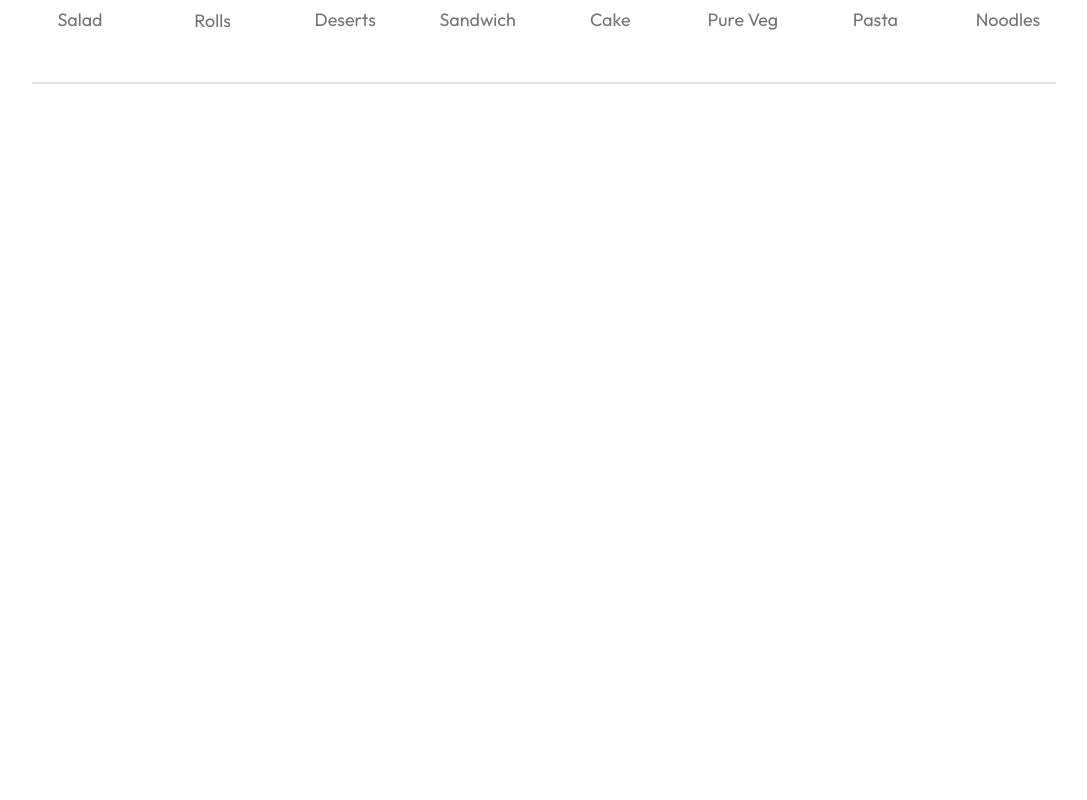
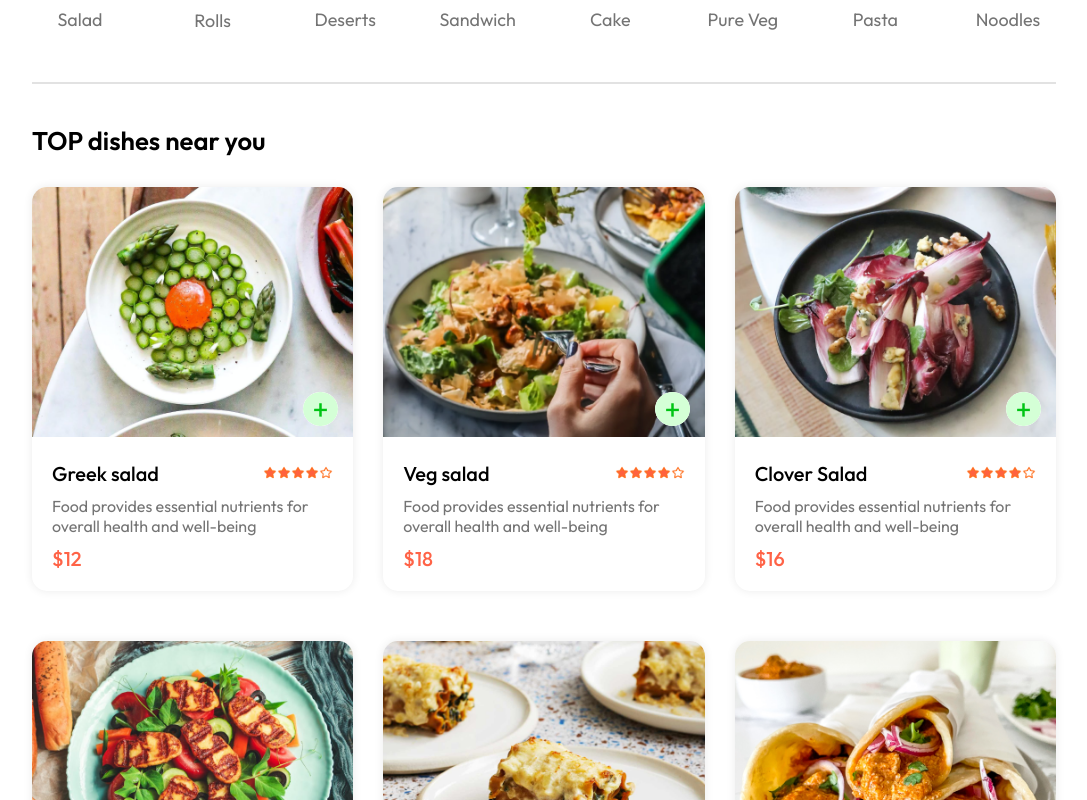
Before and after one commit to HADJADJDAOUD/undre_dev, a React (Vite) app in the folder frontend/: page / in a window 1280 px wide. Shown: the part 840-1640 px from the top of the page, without its empty margins (96-1183 px from the left). Before the commit the page ends 934 px from the top, so only its background shows below. Built offline with nearby package versions, Linux system fonts and the light colour scheme.

Commit message:
completed food-list

```diff
--- /dev/null
+++ b/frontend/src/components/FoodDisplay/FoodDisplay.css
@@ -0,0 +1,18 @@
+.food-display{
+    margin-top: 30px;
+}
+
+.food-display h2{
+    font-size: max(2vw, 24px);
+    font-weight: 600;
+}
+
+.food-display-list{
+    display: grid;
+  grid-template-columns: repeat(auto-fill, minmax(240px, 1fr));
+    gap: 30px;
+    margin-top:30px;
+    row-gap: 50px;
+
+
+}
--- /dev/null
+++ b/frontend/src/components/FoodDisplay/FoodDisplay.jsx
@@ -0,0 +1,30 @@
+import React, { useContext } from "react";
+import "./FoodDisplay.css";
+import { StoreContext } from "../StoreContext";
+import FoodItem from "../FoodItem/FoodItem";
+
+const FoodDisplay = ({ category }) => {
+  const { food_list } = useContext(StoreContext);
+  return (
+    <div className="food-display" id="food-display">
+      <h2>TOP dishes near you </h2>
+      <div className="food-display-list">
+        {food_list.map((item, index) => {
+            if (category !== "all" && item.category !== category) return null;
+          return (
+            <FoodItem
+              key={index}
+              id={item._id}
+              name={item.name}
+              description={item.description}
+              price={item.price}
+              image={item.image}
+            />
+          );
+        })}
+      </div>
+    </div>
+  );
+};
+
+export default FoodDisplay;
--- /dev/null
+++ b/frontend/src/components/FoodItem/FoodItem.css
@@ -0,0 +1,104 @@
+.food-item{
+    width: 100%;
+    position: relative;
+    margin: auto;
+    border-radius: 15px;
+    box-shadow: 0px 0px 10px #00000015;
+
+    transition: all 0.3s ease;
+    animation: fadeIn 0.5s ease;
+}
+
+.food-item-image{
+    width: 100%;
+    height: 100%;
+    object-fit: cover;
+    border-radius: 15px 15px 0px 0px;
+
+
+}
+
+.food-item-info{
+    padding: 20px;
+}
+.food-item-name-rating{
+    display: flex   ;
+    justify-content: space-between;
+    align-items: center;
+    margin-bottom: 10px;
+
+
+}
+
+.food-item-name-rating p{
+    font-size: 20px;
+    font-weight: 500;
+
+}
+
+.food-item-name-rating img{
+    width: 70px;
+}
+.food-item-description{
+    color: #747474;
+    font-size: 16px;
+    margin-bottom: 10px;
+}
+
+.food-item-price{
+    font-size: 20px;
+    font-weight: 500;
+    color: #FF6347;
+}
+
+.food-item button{
+    width: 100%;
+    padding: 10px;
+    border: none;
+    background-color: #FF6347;
+    color: white;
+    font-size: 18px;
+    font-weight: 500;
+    border-radius: 0px 0px 15px 15px;
+    cursor: pointer;
+    transition: all 0.3s ease;
+}
+
+.food-item-image-container {
+    position: relative; /* Makes it the reference for absolute positioning */
+    width: 100%;
+
+
+}
+.add {
+    width: 35px;
+    position: absolute;
+    bottom: 15px;
+    right: 15px;
+    cursor: pointer;
+    border-radius: 50%;
+    background: white;
+}
+
+.food-item-counter{
+
+
+    position: absolute;
+
+    bottom: 15px;
+    right: 15px;
+    cursor: pointer;
+    border-radius: 50%;
+    background-color: white;
+    display: flex;
+    align-items: center;
+    gap: 10px;
+    padding: 5px;
+    border-radius: 50px;
+
+}
+.food-item-counter image{
+    border: none;
+    background-color: white;
+    cursor: pointer;
+}
--- /dev/null
+++ b/frontend/src/components/FoodItem/FoodItem.jsx
@@ -0,0 +1,46 @@
+import React from "react";
+import "./FoodItem.css";
+import { assets } from "../../assets/assets";
+import { useContext } from "react";
+import { StoreContext } from "../StoreContext";
+const FoodItem = ({ id, name, price, description, image }) => {
+  const { cartItems, addTocart, removeFromcart } = useContext(StoreContext);
+  return (
+    <div className="food-item">
+      <div className="food-item-image-container">
+        <img className="food-item-image" src={image} alt="" />
+        {!cartItems[id] ? (
+          <img
+            className="add"
+            onClick={() => addTocart(id)}
+            src={assets.add_icon_green}
+          />
+        ) : (
+          <div className="food-item-counter">
+            <img
+              onClick={() => removeFromcart(id)}
+              src={assets.remove_icon_red}
+              alt=""
+            />
+            <p>{cartItems[id]}</p>
+            <img
+              onClick={() => addTocart(id)}
+              src={assets.add_icon_green}
+              alt=""
+            />
+          </div>
+        )}
+      </div>
+      <div className="food-item-info">
+        <div className="food-item-name-rating">
+          <p>{name}</p>
+          <img src={assets.rating_starts} alt="" />
+        </div>
+        <p className="food-item-description">{description}</p>
+        <p className="food-item-price">${price}</p>
+      </div>
+    </div>
+  );
+};
+
+export default FoodItem;
--- a/frontend/src/components/StoreContext.jsx
+++ b/frontend/src/components/StoreContext.jsx
@@ -1,13 +1,37 @@
-import React, { createContext } from "react";
-
+import React, { createContext, useEffect, useState } from "react";
+import { food_list } from "../assets/assets";
 
 export const StoreContext = createContext(null);
 
 const StoreContextProvider = (props) => {
-    const contextValue = {
+  const [cartItems, setcartItems] = useState({});
 
+  const addTocart = (itemID) => {
+    setcartItems((prev) => ({
+      ...prev,
+      [itemID]: (prev[itemID] || 0) + 1, // Ensure it starts from 1
+    }));
   };
 
+  const removeFromcart = (itemID) => {
+    setcartItems((prev) => {
+      if (!prev[itemID]) return prev; // Prevent negative values
+      const updatedItems = { ...prev, [itemID]: prev[itemID] - 1 };
+      if (updatedItems[itemID] <= 0) delete updatedItems[itemID]; // Remove if zero
+      return updatedItems;
+    });
+  };
+
+  const contextValue = {
+    food_list,
+    cartItems,
+    addTocart,
+    removeFromcart,
+    setcartItems,
+  };
+  useEffect(() => {
+    console.log(cartItems);
+  }, [cartItems]);
   return (
     <StoreContext.Provider value={contextValue}>
       {props.children}
--- a/frontend/src/pages/Home/Home.jsx
+++ b/frontend/src/pages/Home/Home.jsx
@@ -3,12 +3,14 @@ import './Home.css'
 import Header from '../../components/Header/Header'
 import ExploreMenu from '../../components/ExploreMenu/ExploreMenu'
 import { useState } from 'react'
+import FoodDisplay from '../../components/FoodDisplay/FoodDisplay'
 const Home = () => {
     const [category, setCategory] = useState('all')
   return (
     <div>
         <Header />
       <ExploreMenu category={category} setCategory={setCategory} />
+      <FoodDisplay category={category} />
     </div>
   )
 }
```
Also changed, not shown: frontend/src/components/ExploreMenu/ExploreMenu.jsx (+29 -14 lines). Lines whose indentation alone changed are shown as unchanged.
